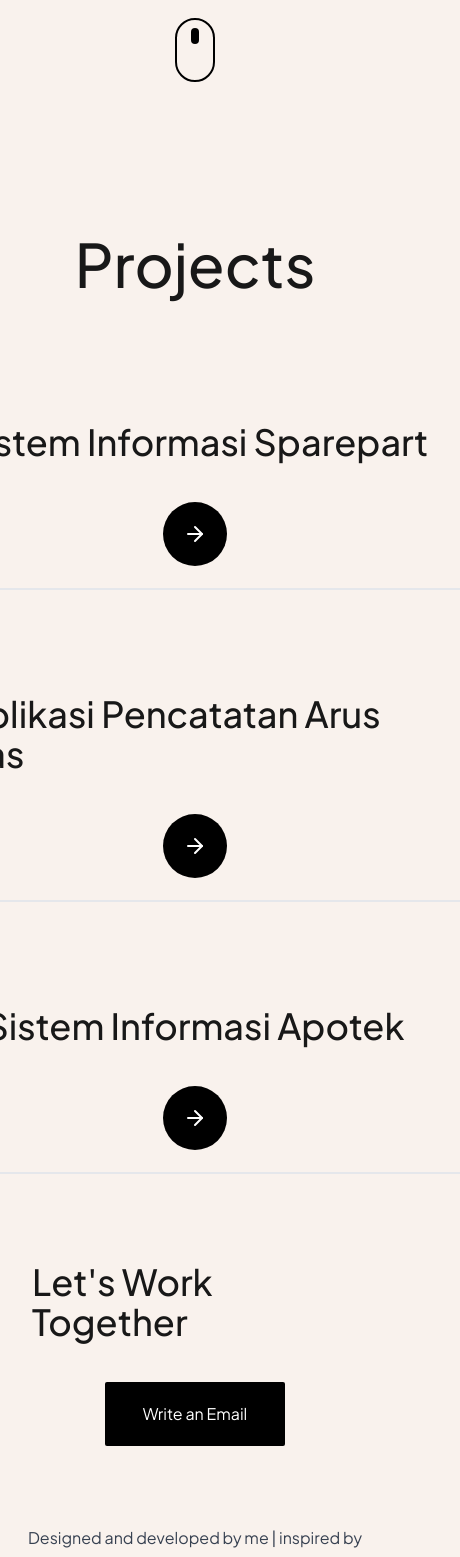
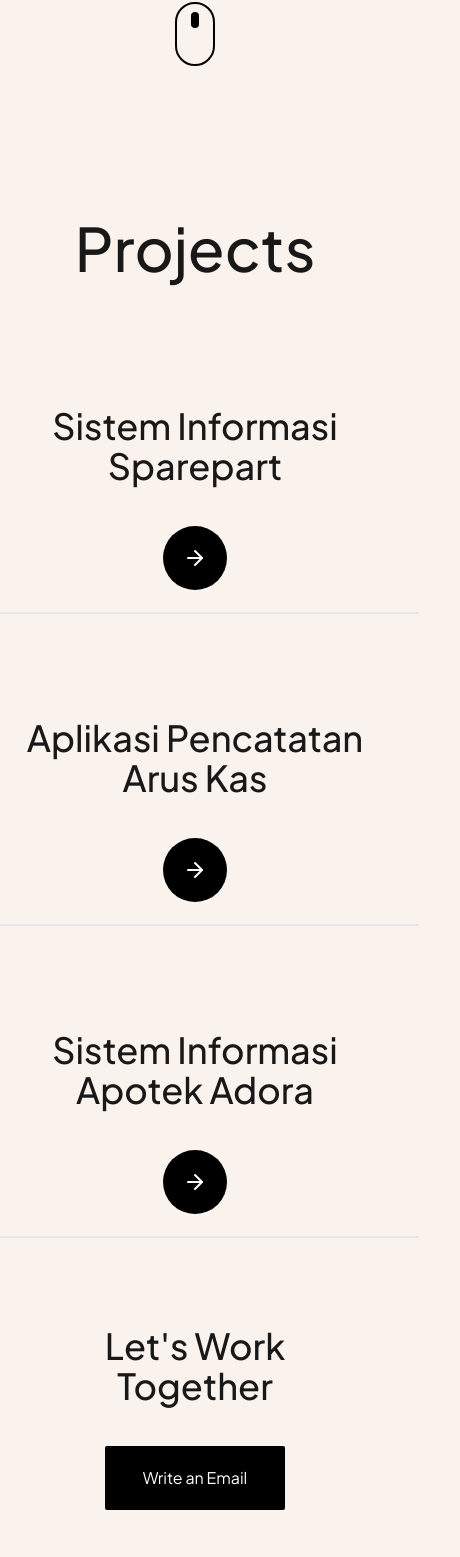
Before and after one commit to wildanrizkii/profile-portfolio, a Next.js app: page / in a window 390 px wide. Shown: the part 1234-2791 px from the top of the page, 460 px wide, since content can reach past the window. Built offline with nearby package versions, Linux system fonts and the light colour scheme.

Commit message:
Add Hover Images

```diff
--- a/src/components/Home/index.jsx
+++ b/src/components/Home/index.jsx
@@ -55,7 +55,7 @@ const Portfolio = () => {
             About me
           </motion.button>
         </div>
-        <div className="pt-4">
+        <div className="grid">
           <AnimatedScrollMouse />
         </div>
       </div>
@@ -77,7 +77,7 @@ const Portfolio = () => {
             }
           >
             {/* Teks di kiri */}
-            <h1 className="text-4xl text-nowrap font-medium text-dark-gray text-left">
+            <h1 className="text-4xl w-96 lg:w-auto font-medium text-dark-gray text-center md:text-left">
               Sistem Informasi Sparepart
             </h1>
 
@@ -125,7 +125,7 @@ const Portfolio = () => {
             onMouseMove={handleMouseMove}
           >
             {/* Teks di kiri */}
-            <h1 className="text-4xl font-medium text-dark-gray text-left">
+            <h1 className="text-4xl w-96 lg:w-auto font-medium text-dark-gray text-center md:text-left">
               Aplikasi Pencatatan Arus Kas
             </h1>
 
@@ -156,7 +156,7 @@ const Portfolio = () => {
         {/* Gambar dengan animasi mengikuti cursor */}
         {isHovered1 && (
           <motion.img
-            src="/images/CMW.png"
+            src="/images/Cashify.png"
             alt="preview"
             className="w-96 h-auto rounded-md shadow-2xl pointer-events-none fixed top-0 left-0 z-[-1]"
             animate={{ x: position.x, y: position.y, opacity: 1 }}
@@ -174,8 +174,8 @@ const Portfolio = () => {
             onMouseMove={handleMouseMove}
           >
             {/* Teks di kiri */}
-            <h1 className="text-4xl font-medium text-dark-gray text-left">
-              Sistem Informasi Apotek
+            <h1 className="text-4xl w-96 lg:w-auto font-medium text-dark-gray text-center md:text-left">
+              Sistem Informasi Apotek Adora
             </h1>
 
             {/* Tombol panah di bawah pada layar kecil */}
@@ -205,7 +205,7 @@ const Portfolio = () => {
         {/* Gambar dengan animasi mengikuti cursor */}
         {isHovered2 && (
           <motion.img
-            src="/images/CMW.png"
+            src="/images/Apotek.jpg"
             alt="preview"
             className="w-96 h-auto rounded-md shadow-2xl pointer-events-none fixed top-0 left-0 z-[-1]"
             animate={{ x: position.x, y: position.y, opacity: 1 }}
@@ -216,10 +216,10 @@ const Portfolio = () => {
         )}
       </div>
 
-      <div className="items-center text-center w-full">
+      <div className="items-center text-center w-full justify-center">
         <div className="flex flex-col md:flex-row gap-6 md:gap-24 justify-between items-center w-full px-8 md:px-32 relative">
           {/* Teks di kiri */}
-          <h1 className="text-4xl font-medium text-dark-gray text-left">
+          <h1 className="text-4xl font-medium text-dark-gray text-center">
             Let's Work Together
           </h1>
 
```
Also changed, not shown: public/images/Apotek.jpg (added), public/images/Cashify.png (added).
